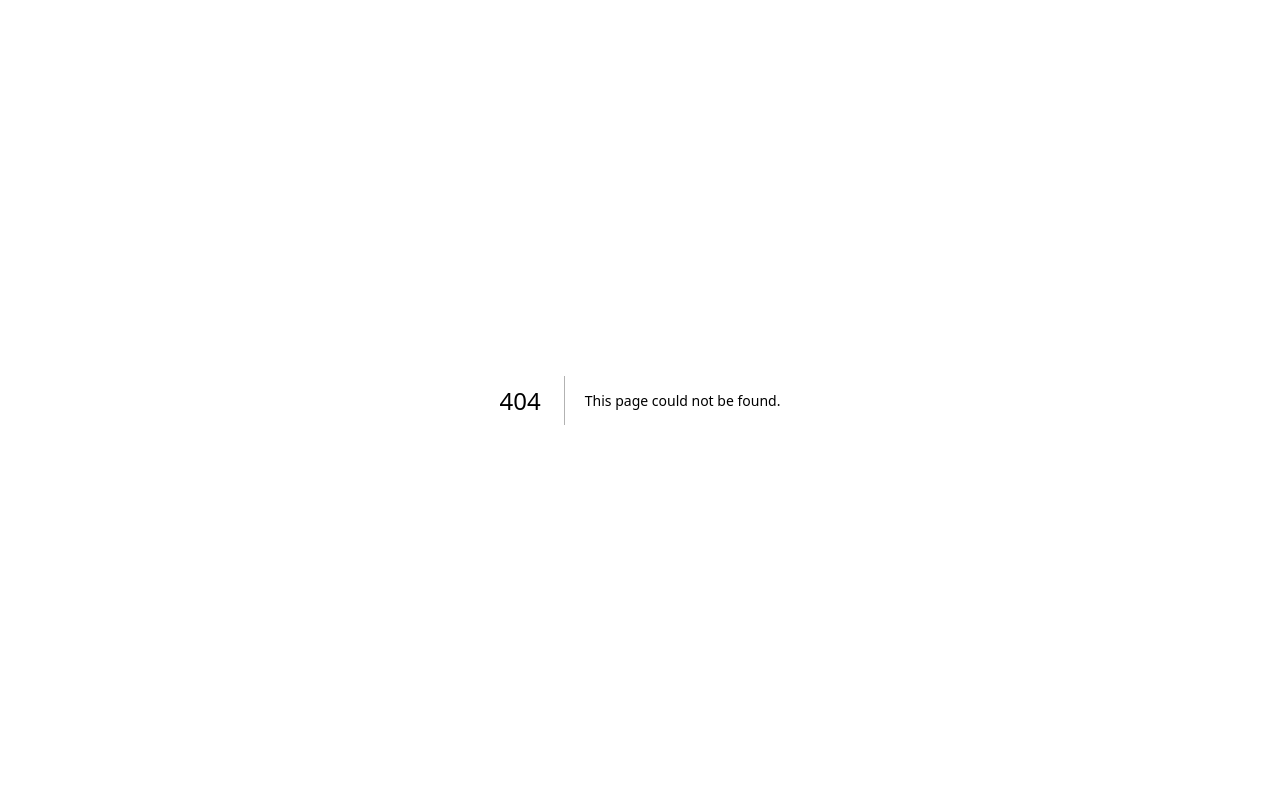
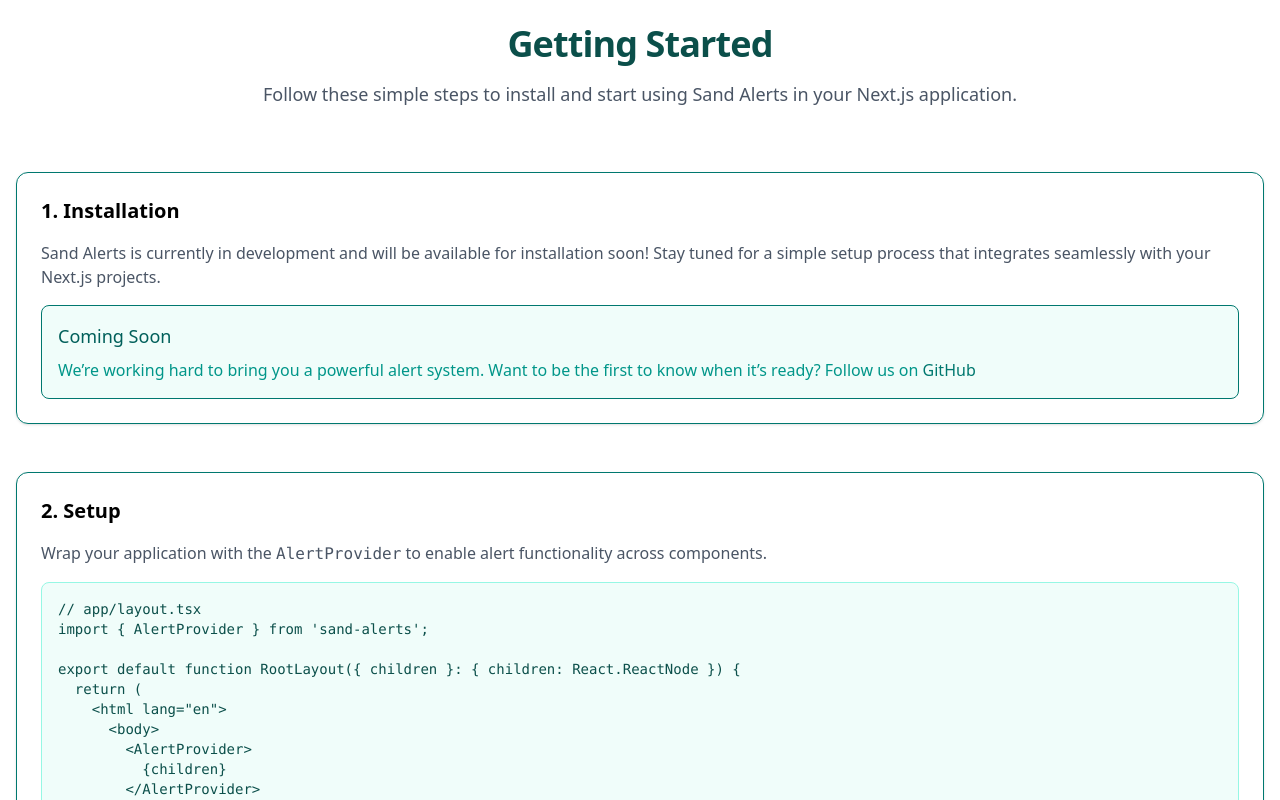
Before and after one commit to sandundil2002/Sand-Alerts, a Next.js app: page /started in a window 1280 px wide. Before the commit this address had no page. Shown: the top 800 px of the page. Built offline with nearby package versions, Linux system fonts and the light colour scheme.

Commit message:
alerts getting started page implemented.

```diff
--- a/app/layout/Header.tsx
+++ b/app/layout/Header.tsx
@@ -1,7 +1,6 @@
 'use client';
 
-import { useTheme } from 'next-themes';
-import { Sun, Moon, Menu, X } from 'lucide-react';
+import { Menu, X } from 'lucide-react';
 import { useState } from 'react';
 import Link from "next/link";
 import {usePathname} from "next/navigation";
@@ -12,7 +11,6 @@
 }
 
 export default function Header() {
-    const { theme, setTheme } = useTheme();
     const [menuOpen, setMenuOpen] = useState(false);
 
     return (
@@ -32,18 +30,6 @@
                         <nav className="hidden lg:flex items-center gap-8">
                             <NavLinks />
                         </nav>
-
-                        <button
-                            onClick={() => setTheme(theme === 'dark' ? 'light' : 'dark')}
-                            className="p-2 rounded-lg text-teal-700 dark:text-teal-100 hover:bg-teal-100 dark:hover:bg-teal-700 transition-colors"
-                            aria-label="Toggle theme"
-                        >
-                            {theme === 'dark' ? (
-                                <Sun className="h-5 w-5" />
-                            ) : (
-                                <Moon className="h-5 w-5" />
-                            )}
-                        </button>
 
                         <button
                             className="lg:hidden p-2 rounded-lg text-teal-700 dark:text-teal-100 hover:bg-teal-100 dark:hover:bg-teal-700 transition-colors"
@@ -75,7 +61,7 @@
         { name: 'Features', href: '/features' },
         { name: 'Usage', href: '/usage' },
         { name: 'Configuration', href: '/configuration' },
-        { name: 'Getting Started', href: '/getting-started' },
+        { name: 'Getting Started', href: '/started' },
     ];
 
     return (
--- /dev/null
+++ b/app/started/page.tsx
@@ -0,0 +1,9 @@
+import GettingStarted from "@/components/sections/Started";
+
+export default function Page() {
+    return (
+        <div>
+            <GettingStarted />
+        </div>
+    );
+};
--- a/components/sections/Configuration.tsx
+++ b/components/sections/Configuration.tsx
@@ -74,7 +74,7 @@
             </div>
 
             <div className="space-y-12">
-                <section className="bg-white rounded-xl shadow-sm p-6 border border-gray-200 mx-4">
+                <section className="bg-white rounded-xl shadow-sm p-6 border border-teal-700 mx-4">
                     <h3 className="text-xl font-semibold mb-4">Sound Configuration</h3>
                     <p className="text-gray-600 mb-4">
                         Enhance alerts with custom sound effects, volume control, and looping options.
@@ -85,7 +85,7 @@
                     />
                 </section>
 
-                <section className="bg-white rounded-xl shadow-sm p-6 border border-gray-200 mx-4">
+                <section className="bg-white rounded-xl shadow-sm p-6 border border-teal-700 mx-4">
                     <h3 className="text-xl font-semibold mb-4">Animation Configuration</h3>
                     <p className="text-gray-600 mb-4">
                         Add smooth enter and exit animations to make alerts visually engaging.
--- a/components/sections/Introduction.tsx
+++ b/components/sections/Introduction.tsx
@@ -1,4 +1,5 @@
 'use client';
+
 import { ArrowRight } from 'lucide-react';
 import FeatureCard from "@/components/ui/FeatureCard";
 import React from "react";
@@ -54,8 +55,10 @@
                         </p>
                         <div className="mt-10 flex flex-col sm:flex-row items-center justify-center gap-6">
                             <button
-                                className="w-full sm:w-auto rounded-md bg-white px-5 py-3 text-sm font-semibold text-teal-600 shadow-sm hover:bg-teal-50 focus-visible:outline focus-visible:outline-2 focus-visible:outline-offset-2 focus-visible:outline-teal-600 flex items-center justify-center gap-2"
+                                className="w-full sm:w-auto rounded-md bg-white px-5 py-3 text-sm font-semibold text-teal-600 shadow-sm hover:bg-teal-50 focus-visible:outline focus-visible:outline-offset-2 focus-visible:outline-teal-600 flex items-center justify-center gap-2"
+                                onClick={() => window.location.href = '/started'}
                             >
+
                                 Get Started
                                 <ArrowRight className="h-4 w-4" />
                             </button>
@@ -99,14 +102,16 @@
                     </p>
                     <div className="mt-8 flex flex-col sm:flex-row justify-center gap-4">
                         <button
-                            className="rounded-md border border-teal-600 bg-teal-600 px-5 py-3 text-sm font-semibold text-white shadow-sm hover:bg-teal-50 hover:text-teal-700 "
+                            className="rounded-md border border-teal-600 bg-teal-600 px-5 py-3 text-sm font-semibold text-white shadow-sm hover:bg-teal-50 hover:text-teal-700"
+                            onClick={() => window.location.href = '/features'}
                         >
                             Explore Features
                         </button>
                         <button
                             className="rounded-md border border-teal-600 px-5 py-3 text-sm font-semibold text-teal-600 hover:bg-teal-600 hover:text-white focus-visible:outline focus-visible:outline-offset-2 focus-visible:outline-teal-600"
+                            onClick={() => window.location.href = '/usage'}
                         >
-                            View API Docs
+                            View Usages
                         </button>
                     </div>
                 </div>
--- /dev/null
+++ b/components/sections/Started.tsx
@@ -0,0 +1,123 @@
+'use client';
+
+import CodeBlock from "@/components/ui/CodeBlock";
+
+export default function GettingStarted() {
+    const installCode = `npm install sand-alerts lucide-react`;
+
+    const setupCode = `// app/layout.tsx
+import { AlertProvider } from 'sand-alerts';
+
+export default function RootLayout({ children }: { children: React.ReactNode }) {
+  return (
+    <html lang="en">
+      <body>
+        <AlertProvider>
+          {children}
+        </AlertProvider>
+      </body>
+    </html>
+  );
+};
+`;
+
+    const usageCode = `// components/MyComponent.tsx
+
+import { CheckCircle } from 'lucide-react';
+
+export default function MyComponent() {
+  const { showAlert } = useAlert();
+
+  const handleClick = () => {
+    showAlert({
+      type: 'success',
+      message: 'Welcome to Sand Alerts!',
+      icon: CheckCircle,
+    });
+  };
+
+  return (
+    <button onClick={handleClick} className="btn">
+      Show Welcome Alert
+    </button>
+  );
+};
+`;
+
+    return (
+        <div>
+            <div className="text-center mb-16 mt-6">
+                <h2 className="text-3xl font-bold tracking-tight sm:text-4xl text-teal-900 ">Getting Started</h2>
+                <p className="mt-4 text-lg text-gray-600 max-w-3xl mx-auto">
+                    Follow these simple steps to install and start using Sand Alerts in your Next.js
+                    application.
+                </p>
+            </div>
+
+            <div className="space-y-12">
+                <section className=" rounded-xl shadow-sm p-6 border border-teal-700 mx-4">
+                    <h3 className="text-xl font-semibold mb-4">1. Installation</h3>
+                    <p className="text-gray-600 mb-4">
+                        Sand Alerts is currently in development and will be available for installation soon!
+                        Stay tuned for a simple setup process that integrates seamlessly with your Next.js
+                        projects.
+                    </p>
+                    <div className="bg-teal-50 dark:bg-teal-800 rounded-lg p-4 border border-teal-700">
+                        <h4 className="text-lg font-medium text-teal-800 dark:text-teal-100 mb-2">Coming Soon</h4>
+                        <p className="text-teal-600 dark:text-teal-200">
+                            We’re working hard to bring you a powerful alert system. Want to be the first to know
+                            when it’s ready? Follow us on{' '}
+                            <a
+                                href="https://github.com/sandundil2002/Sand-Alerts.git"
+                                target="_blank"
+                                rel="noopener noreferrer"
+                                className="text-teal-700 dark:text-teal-300 hover:underline"
+                            >
+                                GitHub
+                            </a>{' '}
+                        </p>
+                    </div>
+                </section>
+
+                <section className="bg-white rounded-xl shadow-sm p-6 border border-teal-700 mx-4">
+                    <h3 className="text-xl font-semibold mb-4">2. Setup</h3>
+                    <p className="text-gray-600 mb-4">
+                        Wrap your application with the <code>AlertProvider</code> to enable alert
+                        functionality across components.
+                    </p>
+                    <CodeBlock code={setupCode} onCopy={() => navigator.clipboard.writeText(setupCode)} />
+                </section>
+
+                <section className="bg-white rounded-xl shadow-sm p-6 border border-teal-700 mx-4">
+                    <h3 className="text-xl font-semibold mb-4">3. Basic Usage</h3>
+                    <p className="text-gray-600 mb-4">
+                        Use the <code>useAlert</code> hook in your components to trigger alerts.
+                    </p>
+                    <CodeBlock code={usageCode} onCopy={() => navigator.clipboard.writeText(usageCode)} />
+                </section>
+            </div>
+
+            <div className="mt-10 mb-6 text-center">
+                <h3 className="text-2xl text-teal-900 font-semibold mb-4">All Set?</h3>
+                <p className="text-gray-600 max-w-2xl mx-auto">
+                    Explore the Usage page to see more examples or dive into Features to learn about all the
+                    possibilities with Sand Alerts.
+                </p>
+                <div className="mt-6 flex flex-col sm:flex-row justify-center gap-4">
+                    <button
+                        onClick={() => window.location.href = '/#usage'}
+                        className="rounded-md border border-teal-600 bg-teal-600 px-5 py-3 text-sm font-semibold text-white shadow-sm hover:bg-teal-50 hover:text-teal-700"
+                    >
+                        View Usage Examples
+                    </button>
+                    <button
+                        onClick={() => window.location.href = '/#features'}
+                        className="rounded-md border border-teal-600 px-5 py-3 text-sm font-semibold text-teal-600 hover:bg-teal-600 hover:text-white focus-visible:outline focus-visible:outline-offset-2 focus-visible:outline-teal-600"
+                    >
+                        Explore Features
+                    </button>
+                </div>
+            </div>
+        </div>
+    );
+}
--- a/components/sections/Usage.tsx
+++ b/components/sections/Usage.tsx
@@ -64,7 +64,7 @@
             </div>
 
             <div className="space-y-12">
-                <section className="bg-white rounded-xl shadow-sm p-6 border mx-4 border-gray-200">
+                <section className="bg-white rounded-xl shadow-sm p-6 mx-4 border border-teal-700">
                     <h3 className="text-xl font-semibold mb-4">Basic Usage</h3>
                     <p className="text-gray-600 mb-4">
                         Trigger a simple success alert with sound using the <code>useAlert</code> hook.
@@ -75,7 +75,7 @@
                     />
                 </section>
 
-                <section className="bg-white rounded-xl shadow-sm p-6 border mx-4 border-gray-200">
+                <section className="bg-white rounded-xl shadow-sm p-6 mx-4 border border-teal-700">
                     <h3 className="text-xl font-semibold mb-4">Custom Icon</h3>
                     <p className="text-gray-600 mb-4">
                         Customize the alert icon with any Lucide React icon and set an auto-dismiss duration.
```
